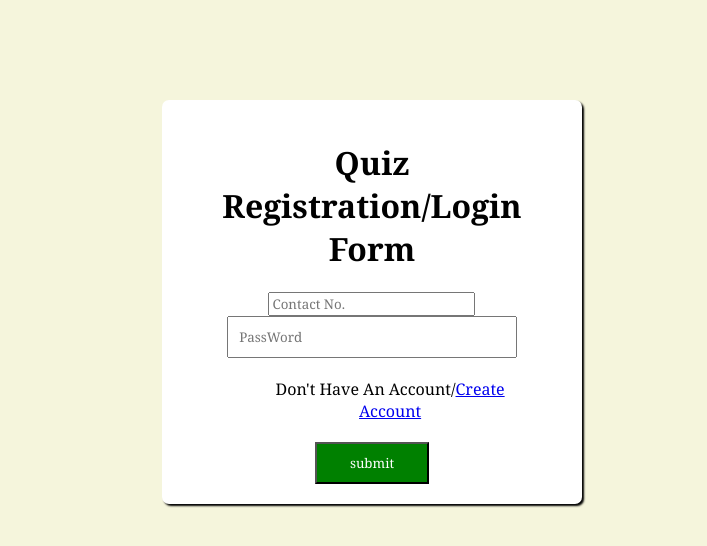
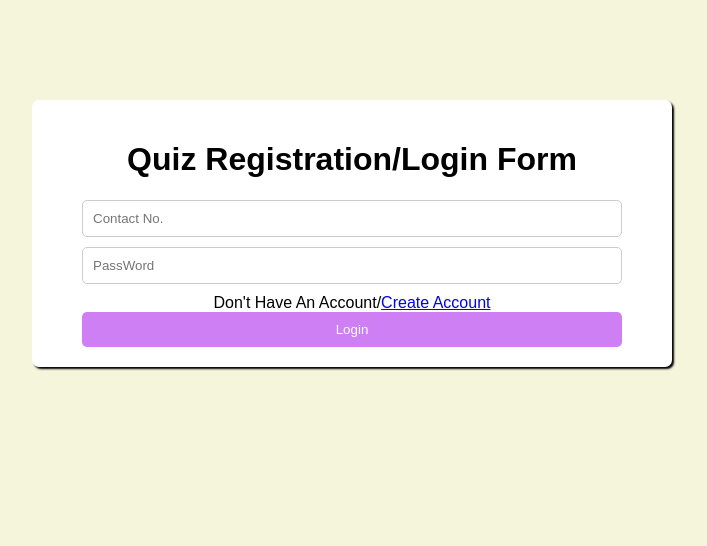
Before and after one commit to Vivek1592002/quizzjs, a plain HTML site: page Login.html in a window 1280 px wide. Shown: the whole page, without its empty margins (288-995 px from the left). Drawn offline with nearby package versions, Linux system fonts and the light colour scheme.

Commit message:
karrdiya

```diff
--- a/Login.html
+++ b/Login.html
@@ -52,7 +52,7 @@
     <a>Don't Have An Account/</a><a href="Create Account.html">Create Account</a>
         </div>
         <div class="sub">
-            <input type="button" value="submit" id="submit" >
+            <input type="button" value="LOGIN" id="submit" >
         </div>
     </div>
 </div>
--- a/scripts/login.js
+++ b/scripts/login.js
@@ -1,28 +1,54 @@
-document.addEventListener("DOMContentLoaded", ()=>{
-    let submitButton = document.getElementById("submit")
-    submitButton.addEventListener("click", register)
-})
-const register = (e) => {
-    e.preventDefault()
+document.addEventListener("DOMContentLoaded", () => {
+    const submitButton = document.getElementById("submit");
+    const contactInput = document.getElementById("Contact");
+    const passwordInput = document.getElementById("Password");
 
-    const contact = document.getElementById("Contact").value
-    const password = document.getElementById("Password").value
+    function toggleSubmitButton() {
+        const contactValue = contactInput.value.trim();
+        const passwordValue = passwordInput.value.trim();
+
+        submitButton.disabled = contactValue === "" || passwordValue === "";
+
+        if (submitButton.disabled) {
+            submitButton.style.opacity = 0.5;
+            submitButton.value = "Login";
+        } else {
+            submitButton.style.opacity = 1;
+            submitButton.value = "Login";
+        }
+    }
 
 
-    axios.post("https://server-api1-li2k.onrender.com/api/user/login",{contact,password
-    }).then(res=> {console.log(res.data)
-        if(res.data.role==='student'){
-            window.location.replace("Student.html")
-        }
-        else{
-            window.location.replace("Faculty.html")
-        }
-    })
-    .catch(err=> {console.log(err)})
-    .finally(() =>{
-        console.log("finally is running")
+    toggleSubmitButton();
 
-    })
+    contactInput.addEventListener("input", toggleSubmitButton);
+    passwordInput.addEventListener("input", toggleSubmitButton);
 
+    submitButton.addEventListener("click", login);
+});
 
-}
+const login = (e) => {
+    e.preventDefault();
+
+    const submitButton = document.getElementById("submit");
+    submitButton.value = "Logging in...";
+
+    const contact = document.getElementById("Contact").value;
+    const password = document.getElementById("Password").value;
+
+    axios.post("https://server-api1-li2k.onrender.com/api/user/login", { contact, password })
+        .then((res) => {
+            console.log(res.data);
+            if (res.data.role === "student") {
+                window.location.replace("Student.html");
+            } else {
+                window.location.replace("Faculty.html");
+            }
+        })
+        .catch((err) => {
+            console.log(err);
+        })
+        .finally(() => {
+            console.log("finally is running");
+        });
+};
--- a/styles/create.css
+++ b/styles/create.css
@@ -1,83 +1,53 @@
-*{
-    font-family:Georgia, 'Times New Roman', Times, serif;
-    /* background: linear-gradient(240deg, #56d8e4 30%, #9f01ea 90%); */
-
-}
-body{
-   background-color: beige;
+* {
+   box-sizing: border-box;
+   font-family: Arial, sans-serif;
  }
 
-    /* background-color:beige; */
-    /* background: linear-gradient(to right, sky rgb(131, 131, 231), rgb(218, 137, 218)); */
+ body {
+   background-color: beige;
+   margin: 0;
+   padding: 0;
+ }
 
-
-
-/*
-.header h1{
-   background: -webkit-linear-gradient(right, #56d8e4, #9f01ea, #56d8e4, #9f01ea);
-   color: white;
-    background:linear-gradient(right, #56d8e4, #9f01ea, #56d8e4, #9f01ea);
-}  */
-
-#main .page{
-    width: 50%;
-    margin-top: 100px;
-    margin-left: 13%;
+ #main .page {
+   width: 80%;
+   margin: 100px auto;
    background-color: white;
    padding: 20px 50px;
    border-radius: 7px;
    box-shadow: 2px 2px 2px black;
-    border: 10px;
    text-align: center;
-
-
  }
 
-
-#main .page .name .username{
-   width: 100%;
-   padding:10px 10px;
-   margin-right: 100px;
-   margin-bottom: 10px;
+ #main .page .header h1 {
+   color: #000;
  }
 
-#main .page .contact .contact{
+ #main .page input[type="text"],
+ #main .page input[type="password"],
+ #main .page select {
    width: 100%;
-    padding:10px;
+   padding: 10px;
    margin-bottom: 10px;
+   border-radius: 5px;
+   border: 1px solid #ccc;
  }
 
-
- #main .page .mail .mail{
+ #main .page #submit {
    width: 100%;
-    padding:10px;
-    margin-bottom: 10px;
+   padding: 10px;
+   color: white;
+   background-color: #9f01ea;
+   border: none;
+   border-radius: 5px;
  }
 
-
- #main .page .select .option {
-   width: 112%;
-   padding:10px;
-   margin-bottom: 10px;
-
+ @media screen and (min-width: 768px) {
+   #main .page {
+     width: 50%;
+     margin-left: 25%;
    }
-
- #main .page .password .password{
-    width: 100%;
-    padding:10px;
-    margin-bottom: 10px;
  }
-/*
- #main .page .confirm .confirmpassword{
-    width: 61%;
-    padding:10px;
-    margin-bottom: 10px;
- } */
-
-
- #main .page .sub #submit{
-    width: 50%;
-    padding:10px;
-    color: white;
-    background-color:beige;
+ button.disabled {
+   opacity: 0.5;
  }
--- a/styles/login.css
+++ b/styles/login.css
@@ -1,63 +1,50 @@
-*{
-    font-family:Georgia, 'Times New Roman', Times, serif
+* {
+   box-sizing: border-box;
+   font-family: Arial, sans-serif;
  }
 
-body{
-    background-color:beige;
+ body {
+   background-color: beige;
+   margin: 0;
+   padding: 0;
  }
 
-
-
-
-#main .page{
-    width: 30%;
-    margin-top: 100px;
-    margin-left: 35%;
+ #main .page {
+   width: 80%;
+   margin: 100px auto;
    background-color: white;
-    padding: 20px;
+   padding: 20px 50px;
    border-radius: 7px;
    box-shadow: 2px 2px 2px black;
-    border: 10px;
    text-align: center;
-
-
  }
 
-
-#main .page .name .username{
-   width: 70%;
-   padding:10px;
-   margin-bottom: 10px;
-
+ #main .page .header h1 {
+   color: #000;
  }
 
-
- #main .page .password .password{
-    width: 70%;
-    padding:10px;
+ #main .page input[type="text"],
+ #main .page input[type="password"],
+ #main .page select {
+   width: 100%;
+   padding: 10px;
    margin-bottom: 10px;
+   border-radius: 5px;
+   border: 1px solid #ccc;
  }
 
-
- #main .page .select .option {
-    width: 75%;
-    padding:10px;
-    margin-bottom: 10px;
-
+ #main .page #submit {
+   width: 100%;
+   padding: 10px;
+   color: white;
+   background-color: #9f01ea;
+   border: none;
+   border-radius: 5px;
  }
 
-
- #main .page .create{
-   width: 70%;
-   padding: 10px 75px;
-   margin-bottom: 10px;
-
+ @media screen and (min-width: 768px) {
+   #main .page {
+     width: 50%;
+     margin-left: 25%;
    }
-
-
- #main .page .sub #submit{
-    width: 30%;
-    padding:10px;
-    color: white;
-    background-color: green;
 }
```
Also changed, not shown: scripts/create.js (+38 -56 lines). Lines whose indentation alone changed are shown as unchanged.
